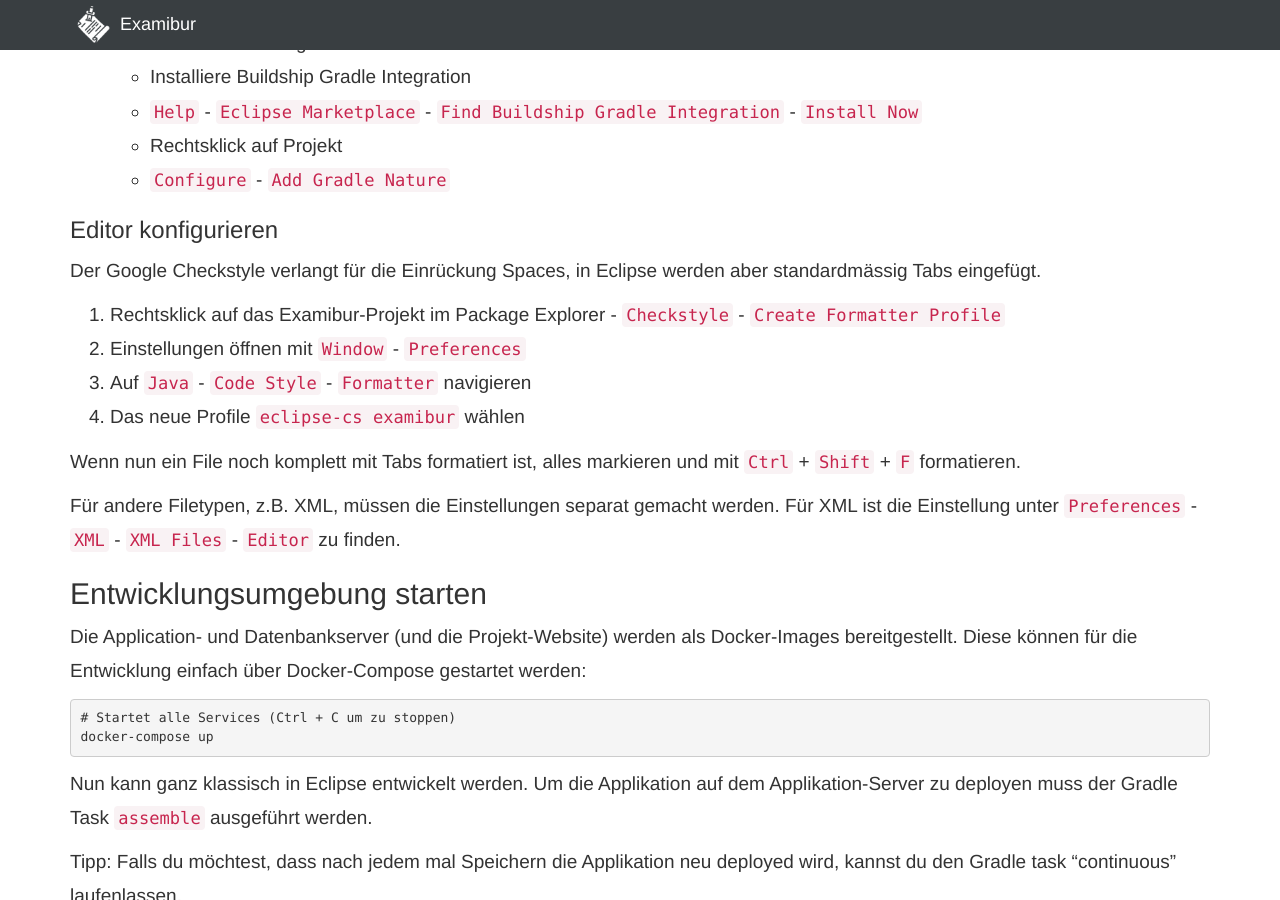
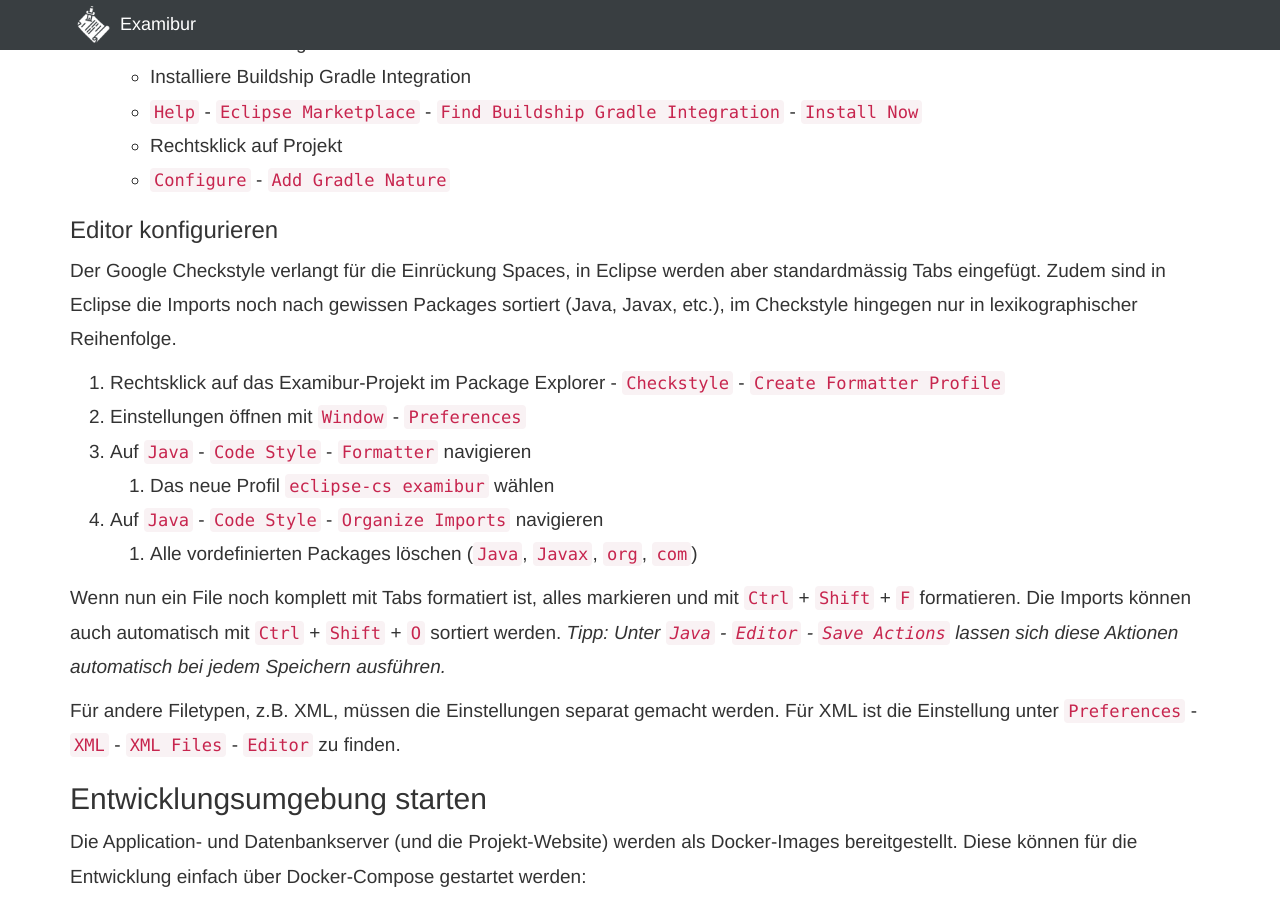
Before and after one commit to Examibur/examibur, a Jekyll site: the page built from docs/infrastruktur/dev.md, in a window 1280 px wide and 900 px high, scrolled down 820 px. Built offline with Jekyll 4.4.1, drawn with Linux system fonts in a browser that asks for light colours; nearby versions of some CDN libraries; Markdown is read by kramdown in place of the engine named in the settings.

Commit message:
add eclipse config documentation for import organization

```diff
--- a/docs/infrastruktur/dev.md
+++ b/docs/infrastruktur/dev.md
@@ -31,14 +31,16 @@
     * `Configure` - `Add Gradle Nature`
 
 ### Editor konfigurieren
-Der Google Checkstyle verlangt für die Einrückung Spaces, in Eclipse werden aber standardmässig Tabs eingefügt.
+Der Google Checkstyle verlangt für die Einrückung Spaces, in Eclipse werden aber standardmässig Tabs eingefügt. Zudem sind in Eclipse die Imports noch nach gewissen Packages sortiert (Java, Javax, etc.), im Checkstyle hingegen nur in lexikographischer Reihenfolge.
 
 1. Rechtsklick auf das Examibur-Projekt im Package Explorer - `Checkstyle` - `Create Formatter Profile`
 2. Einstellungen öffnen mit `Window` - `Preferences`
 3. Auf `Java` - `Code Style` - `Formatter` navigieren
-4. Das neue Profile `eclipse-cs examibur` wählen
+	1. Das neue Profil `eclipse-cs examibur` wählen
+4. Auf `Java` - `Code Style` - `Organize Imports` navigieren
+	1. Alle vordefinierten Packages löschen (`Java`, `Javax`, `org`, `com`)
 
-Wenn nun ein File noch komplett mit Tabs formatiert ist, alles markieren und mit `Ctrl` + `Shift` + `F` formatieren.
+Wenn nun ein File noch komplett mit Tabs formatiert ist, alles markieren und mit `Ctrl` + `Shift` + `F` formatieren. Die Imports können auch automatisch mit `Ctrl` + `Shift` + `O` sortiert werden. *Tipp: Unter `Java` - `Editor` - `Save Actions` lassen sich diese Aktionen automatisch bei jedem Speichern ausführen.*
 
 Für andere Filetypen, z.B. XML, müssen die Einstellungen separat gemacht werden. Für XML ist die Einstellung unter `Preferences` - `XML` - `XML Files` - `Editor` zu finden.
 
```
